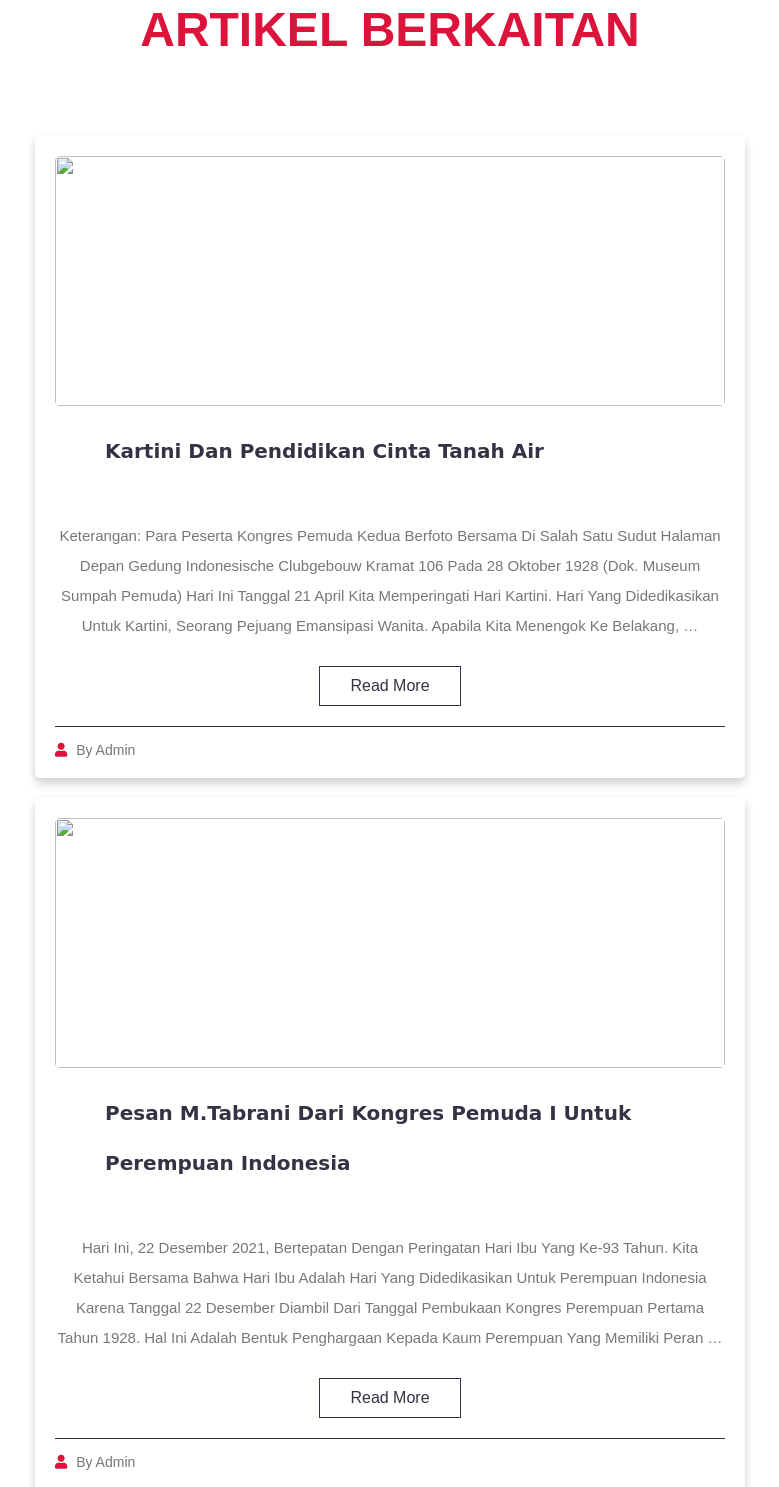
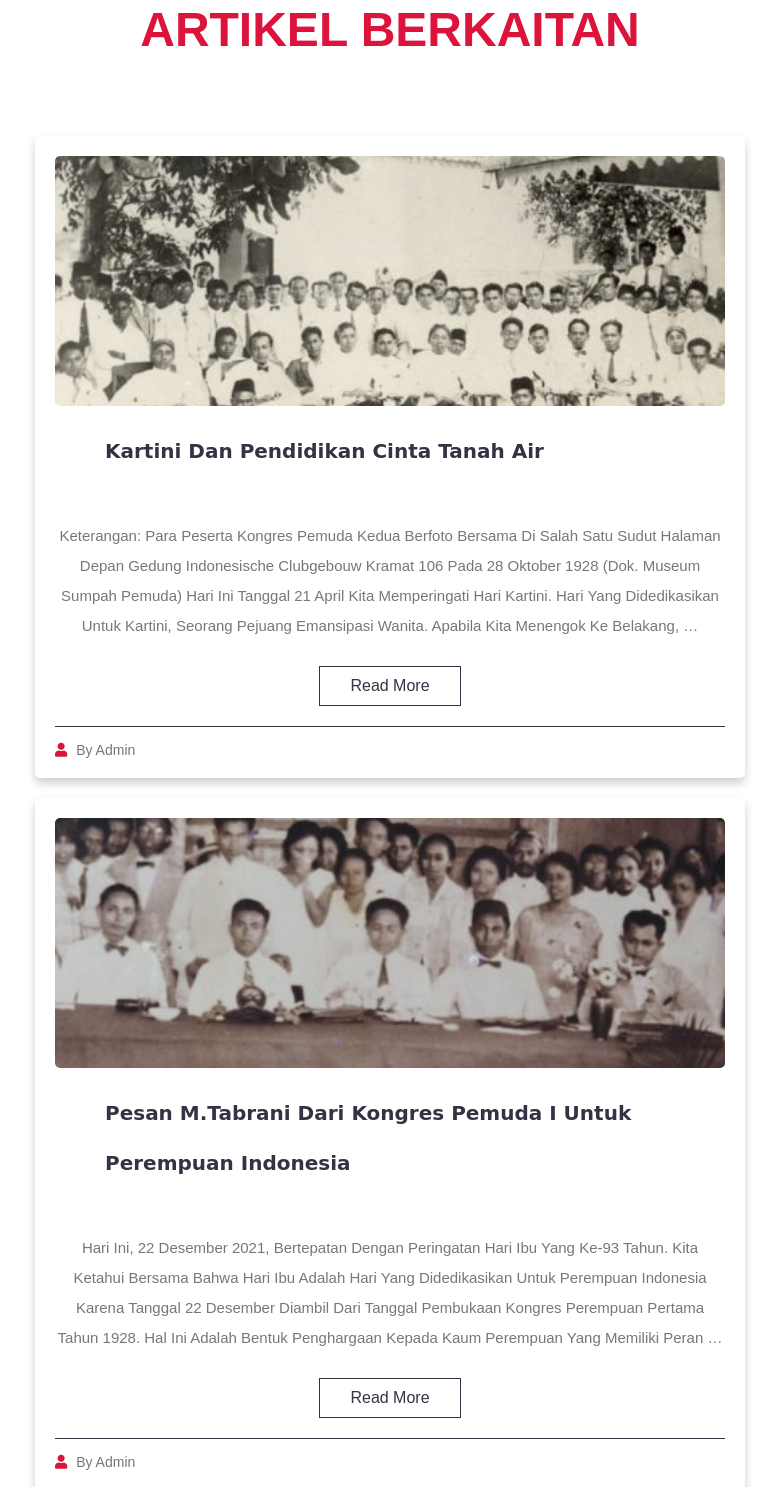
Before and after one commit to nabasalmah/nabasalmah.github.io, a plain HTML site: page information.html in a window 1280 px wide. Shown: the part 853-2340 px from the top of the page, without its empty margins (250-1029 px from the left). Drawn offline with Linux system fonts and the light colour scheme.

Commit message:
Update information.html

```diff
--- a/information.html
+++ b/information.html
@@ -100,7 +100,7 @@
 
       <div class="box">
          <div class="image artikel">
-            <img src="Image/artikel 1.jpeg" alt="">
+            <img src="artikel 1.jpeg" alt="">
          </div>
          <div class="content artikel">
             <h3 style="text-align: left;">Kartini dan Pendidikan Cinta Tanah Air</h3>
@@ -114,7 +114,7 @@
 
       <div class="box">
          <div class="image artikel">
-            <img src="Image/artikel 2.jpg" alt="">
+            <img src="artikel 2.jpg" alt="">
          </div>
          <div class="content artikel">
             <h3 style="text-align: left;">Pesan M.Tabrani dari Kongres pemuda I untuk Perempuan Indonesia</h3>
@@ -128,7 +128,7 @@
 
       <div class="box">
          <div class="image artikel">
-            <img src="Image/artikel 3.jpg" alt="">
+            <img src="artikel 3.jpg" alt="">
          </div>
          <div class="content">
             <h3 style="text-align" left>Indonesia Raya : Dari Lagu Biasa Menjadi Berbahaya</h3>
```
